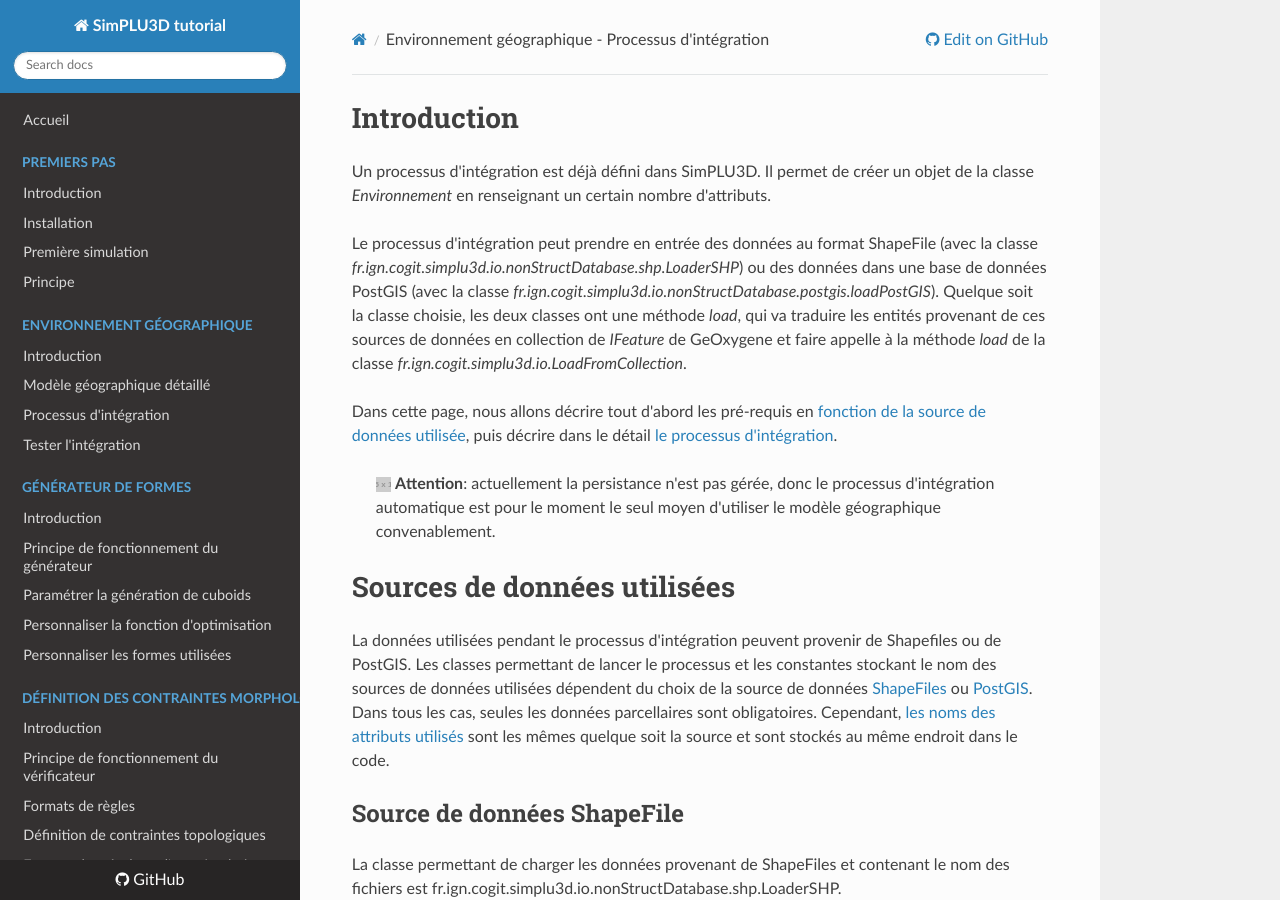
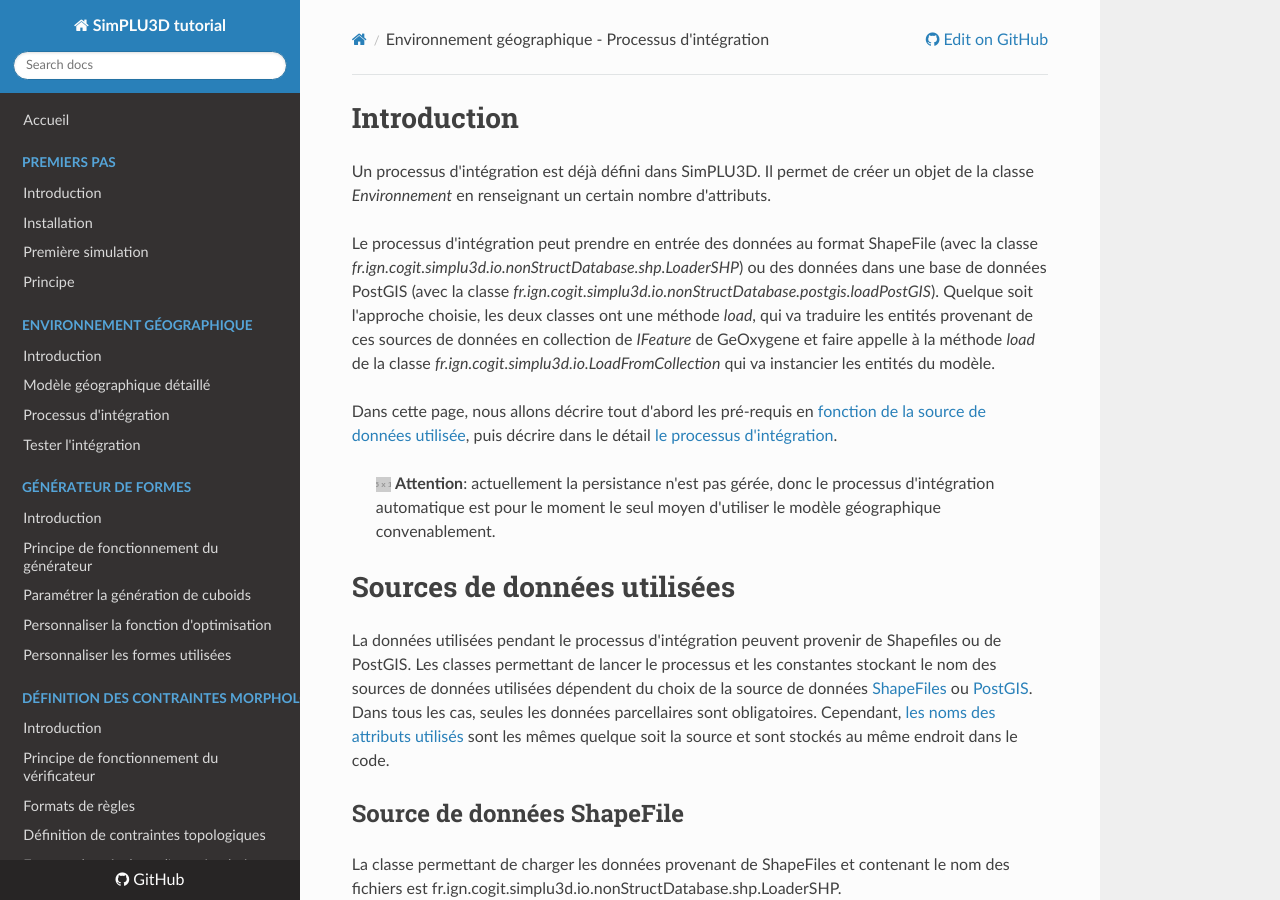
Before and after one commit to SimPLU3D/simplu3D-tutorial, an MkDocs documentation site: the page built from docs/envgeo/integration.md, in a window 1280 px wide and 900 px high. Built offline with MkDocs 1.6.1, drawn with Linux system fonts in a browser that asks for light colours; nearby versions of some CDN libraries.

Commit message:
Update integration.md

```diff
--- a/docs/envgeo/integration.md
+++ b/docs/envgeo/integration.md
@@ -10,9 +10,9 @@ date: 2018-10-26
 
 Un processus d'intégration est déjà défini dans SimPLU3D. Il permet de créer un objet de la classe *Environnement* en renseignant un certain nombre d'attributs.
 
-Le processus d'intégration peut prendre en entrée des données au format ShapeFile (avec la classe *fr.ign.cogit.simplu3d.io.nonStructDatabase.shp.LoaderSHP*)  ou des données dans une base de données PostGIS (avec la classe *fr.ign.cogit.simplu3d.io.nonStructDatabase.postgis.loadPostGIS*). Quelque soit la classe choisie, les deux classes ont une méthode *load*, qui va traduire les entités provenant de ces sources de données en collection de *IFeature* de GeOxygene et faire appelle à la méthode *load* de la classe *fr.ign.cogit.simplu3d.io.LoadFromCollection*.
+Le processus d'intégration peut prendre en entrée des données au format ShapeFile (avec la classe *fr.ign.cogit.simplu3d.io.nonStructDatabase.shp.LoaderSHP*)  ou des données dans une base de données PostGIS (avec la classe *fr.ign.cogit.simplu3d.io.nonStructDatabase.postgis.loadPostGIS*). Quelque soit l'approche choisie, les deux classes ont une méthode *load*, qui va traduire les entités provenant de ces sources de données en collection de *IFeature* de GeOxygene et faire appelle à la méthode *load* de la classe *fr.ign.cogit.simplu3d.io.LoadFromCollection* qui va instancier les entités du modèle.
 
-Dans cette page, nous allons décrire tout d'abord les pré-requis en [fonction de la source de données utilisée](#sources-de-donnees-utilisees), puis décrire dans le détail [le processus d'intégration](#description-du-code-dintegration).
+Dans cette page, nous allons décrire tout d'abord les pré-requis en [fonction de la source de données utilisée](#sources-de-donnees-utilisees), puis décrire dans le détail [le processus d'intégration](#code-dintegration).
 
 > ![#f03c15](https://placehold.it/15/f03c15/000000?text=+) **Attention**: actuellement la persistance n'est pas gérée, donc le processus d'intégration automatique est pour le moment le seul moyen d'utiliser le modèle géographique convenablement.
 
```
